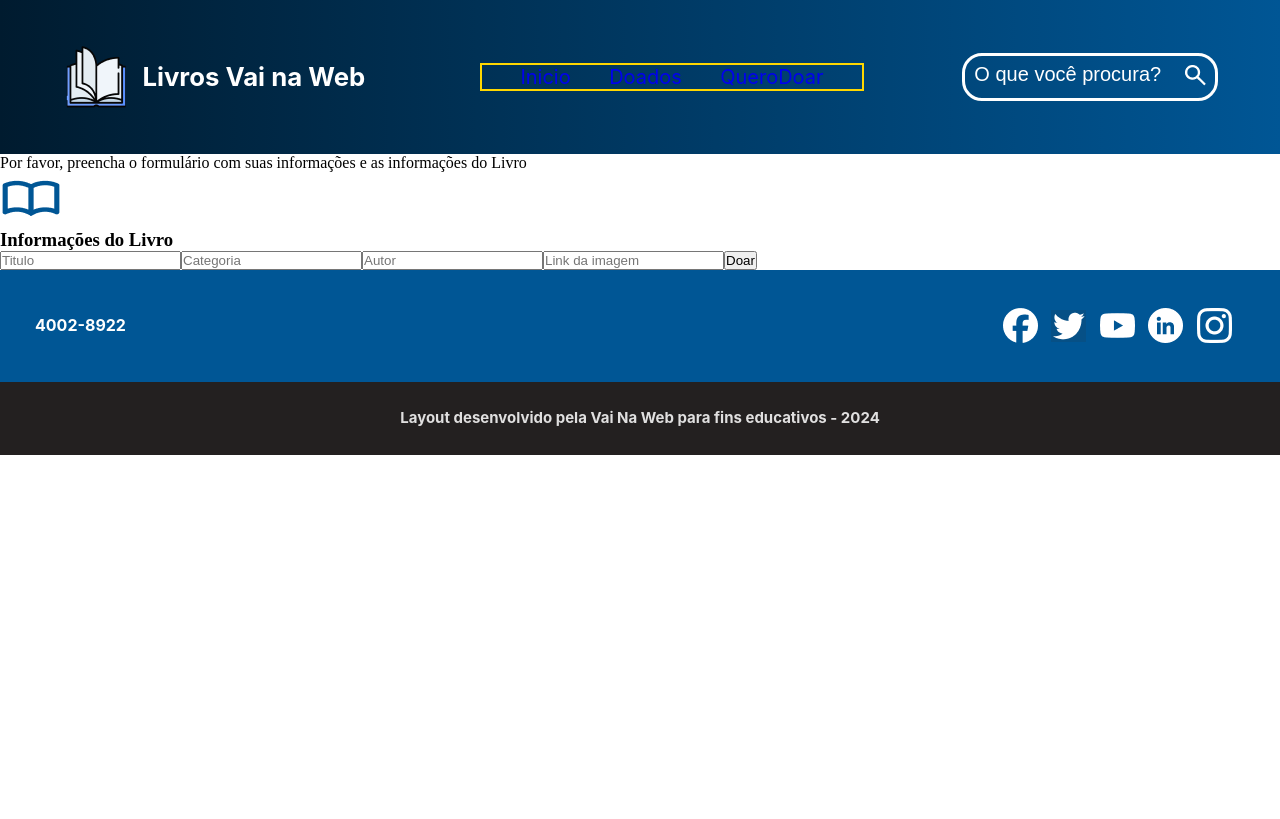
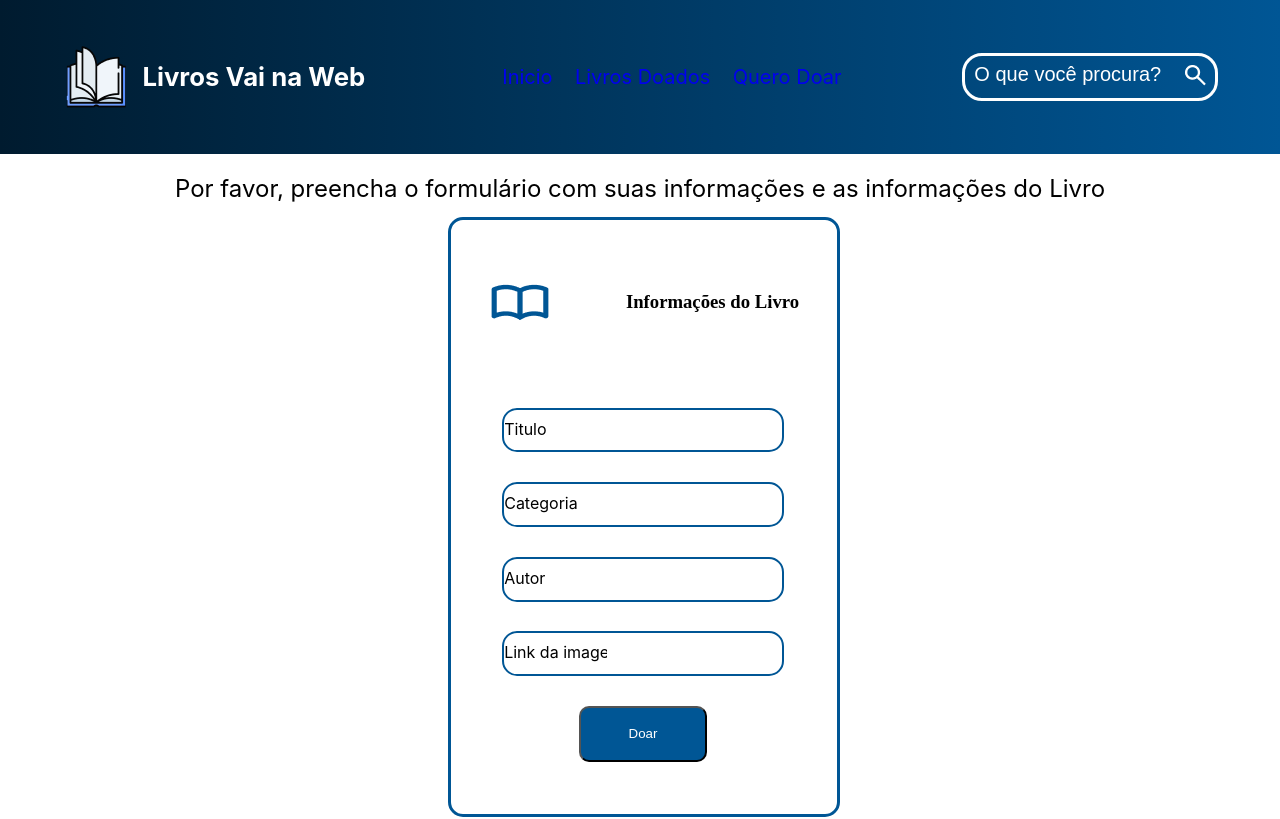
Before and after one commit to agathacrissantos/vnw-desafioFinal-M1, a React (Vite) app: page /queroDoar in a window 1280 px wide. Shown: the top 819 px of the page. Built offline with nearby package versions, Linux system fonts and the light colour scheme.

Commit message:
adicionando arquivos modificados

```diff
--- a/src/components/Header/header.jsx
+++ b/src/components/Header/header.jsx
@@ -17,9 +17,9 @@ export default function Header (){
             </section>
             <nav>
                 <ul>
-                    <li className={s.link}><Link to="/">Inicio</Link></li>
-                    <li className={s.link}><Link to="/doados">Doados</Link></li>
-                    <li className={s.link}><Link to="/queroDoar">QueroDoar</Link></li>
+                    <li className={s.links}><Link to="/">Inicio</Link></li>
+                    <li className={s.links}><Link to="/doados">Livros Doados</Link></li>
+                    <li className={s.links}><Link to="/queroDoar">Quero Doar</Link></li>
                 </ul>
             </nav>
             <section className={s.barraBusca}>
--- a/src/pages/QueroDoar/queroDoar.jsx
+++ b/src/pages/QueroDoar/queroDoar.jsx
@@ -7,17 +7,18 @@ export default function QueroDoar(){
             <section className={s.explicativo}>
             <p>Por favor, preencha o formulário com suas informações e as informações do Livro</p>
             </section>
-            <section className={s.titleForms}>
+            <section className={s.boxForms}>
+                <div className={s.forms}>
                 <img src={frame} alt="" />
                 <h3>Informações do Livro
                 </h3>
+                </div>
                 <form className={s.formulario}>
-                <input type='text' name='' id='' placeholder='Titulo' />
-                <input type='text' name='' id='' placeholder='Categoria' />
-                <input type='text' name='' id='' placeholder='Autor' />
-                <input type='text' name='' id='' placeholder='Link da imagem' />
-                <button>Doar</button>
-
+                <input className={s.entrada} type='text' name='' id='' placeholder='Titulo' />
+                <input className={s.entrada} type='text' name='' id='' placeholder='Categoria' />
+                <input className={s.entrada} type='text' name='' id='' placeholder='Autor' />
+                <input className={s.entrada} type='text' name='' id='' placeholder='Link da imagem' />
+                <input className={s.button} type='submit' value='Doar' />
                 </form>
             </section>
         </section>
--- a/src/styles/header.module.scss
+++ b/src/styles/header.module.scss
@@ -17,7 +17,6 @@ header{
         line-height: 36.31px;
     }
     ul{
-        border: solid 2px gold;
         display: flex;
         align-items: center;
         justify-content: space-evenly;
@@ -27,9 +26,10 @@ header{
         font-weight: 400;
         line-height: 24.2px;
         text-align: center;
-        .link{
-          color: white;
-        }
+        li{
+        color: #ffffff;
+
+      }
     }
 }
 
--- a/src/styles/queroDoar.module.scss
+++ b/src/styles/queroDoar.module.scss
@@ -0,0 +1,74 @@
+.explicativo{
+    text-align: center;
+    font-family: Inter;
+    font-size: 24px;
+    font-weight: 400;
+    line-height: 29.05px;
+    text-align: center;
+    color: #000000;
+    height: 5.4vh;
+    margin-top: 20px;
+}
+
+.boxForms{
+    margin-left: 35vw;
+    margin-bottom: 5vh;
+    border:solid #005695;
+    border-radius: 15px;
+    height: 75vh;
+    width: 30.6vw;
+
+}
+
+.forms{
+    display: flex;
+    align-items: center;
+    justify-content: space-around;
+    margin-top: 7vh;
+}
+
+.formulario{
+    display: flex;
+    flex-direction: column;
+    align-items: center;
+    justify-content: space-around;
+    width: 22vw;
+    height: 48vh;
+    margin-top: 8vh;
+    margin-left: 4vw;
+}
+
+.entrada{
+    border: 2px solid #005695;
+    width: 22vw;
+    height: 5.6vh;
+    top: 400px;
+    left: 558px;
+    gap: 0px;
+    border-radius: 15px;
+    border: 2px 0px 0px 0px;
+    opacity: 0px;
+
+    &::placeholder{
+        font-family: Inter;
+        font-size: 16px;
+        font-weight: 400;
+        line-height: 16.94px;
+        text-align: left;
+        color: #000000;
+        width: 8vw;
+        opacity: 0px;
+    }
+}
+
+.button{
+    width: 10vw;
+    height: 7vh;
+    top: 709px;
+    left: 623px;
+    gap: 0px;
+    border-radius: 10px;
+    opacity: 0px;
+    background-color: #005695;
+    color: white;
+}
```
